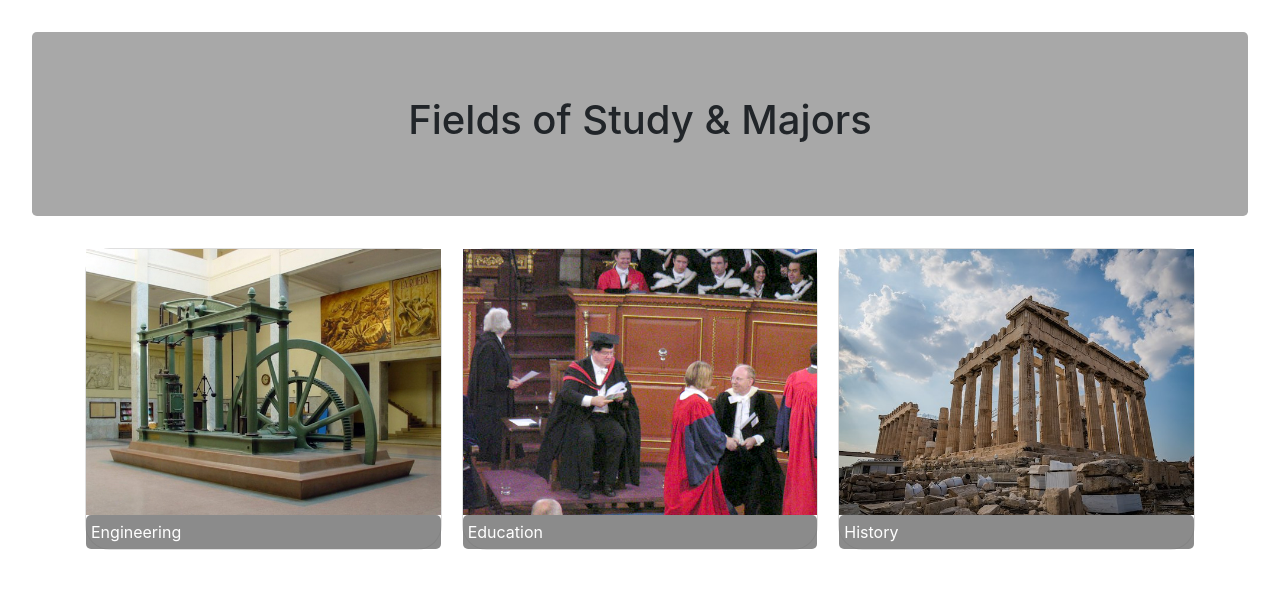
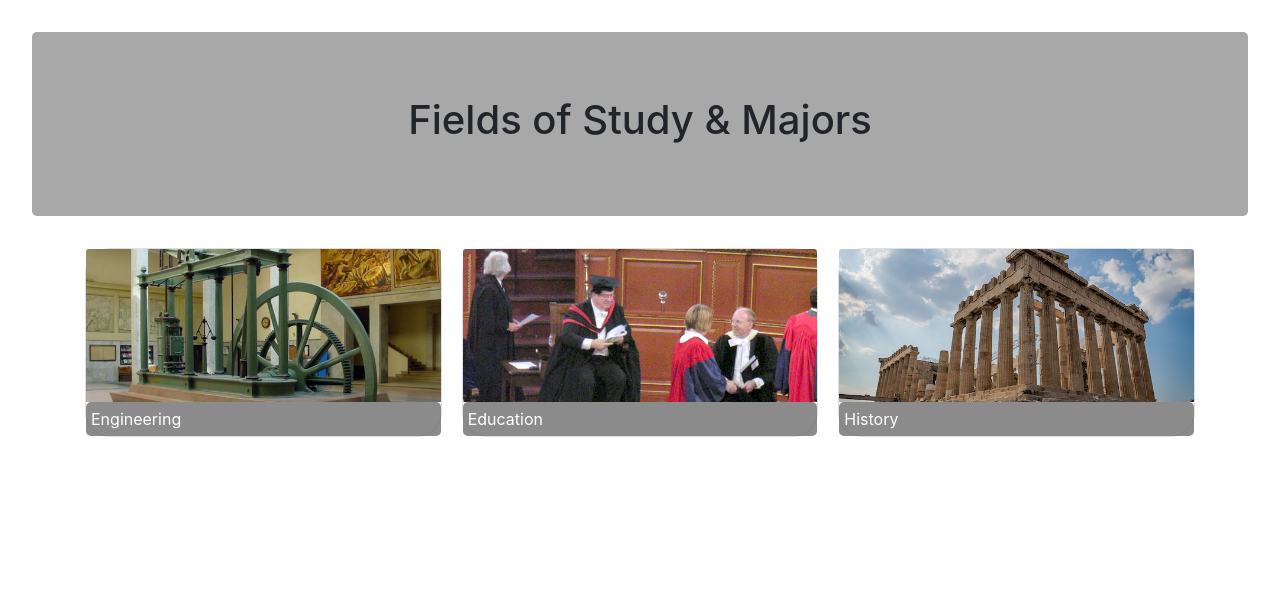
Before and after one commit to mohitg17/university_idb, a Flask app: page /majors in a window 1280 px wide. Shown: the part 58-647 px from the top of the page. Run offline with Flask 2, Linux system fonts and the light colour scheme; some libraries are stand-ins or nearby versions.

Commit message:
fix image sizing issue

```diff
--- a/idb_app/templates/model.html
+++ b/idb_app/templates/model.html
@@ -17,6 +17,11 @@
     .jumbotron {
         background-color: var(--primary-highlight-color);
         margin: 2rem;
+    }
+
+    .card-img-top {
+        height: 12vw;
+        object-fit: cover;
     }
 
     .main-button {
@@ -82,7 +87,7 @@
             class="card h-100 main-button"
             style="background-image:'{{ instance.image_url }}';"
         >
-            <img class="img-fluid d-block" src="{{instance.image_url}}" />
+            <img class="card-img-top d-block" src="{{instance.image_url}}" />
             <div class="centered text-white highlight">{{instance.name}}</div>
             <a href="{{instance.page_url}}" class="stretched-link"></a>
         </div>
--- a/idb_app/templates/university_instance.html
+++ b/idb_app/templates/university_instance.html
@@ -20,7 +20,7 @@
     .headers {
         color: white;
         background-color: #395C6B;
-        padding: 2px 0px 2px 5px;
+        padding: 4px 0px 4px 5px;
     }
 </style>
 {% endblock %}
```
Also changed, not shown: idb_app/templates/index.html (+7 -2 lines), idb_app/templates/major_instance.html (+6 -1 lines).
